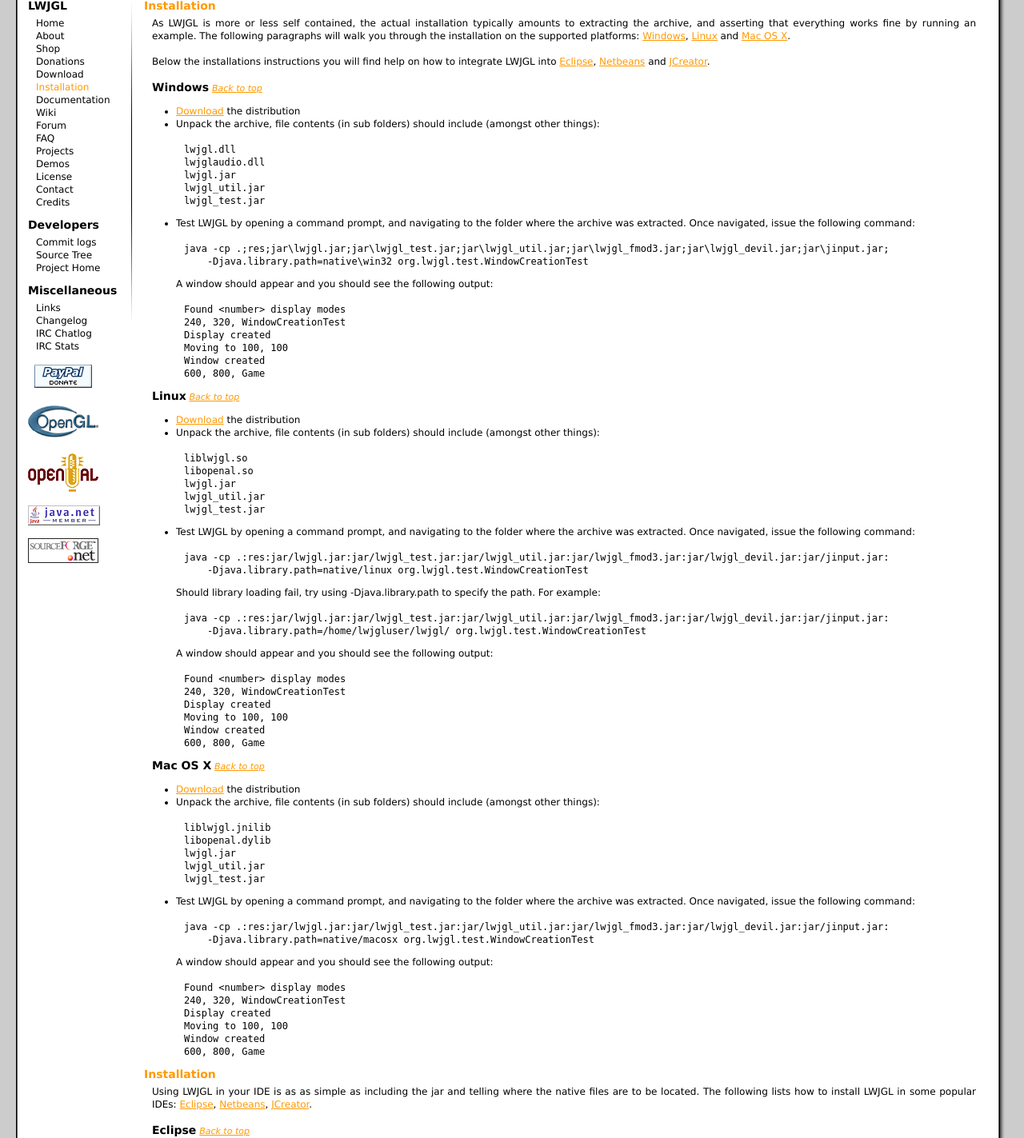
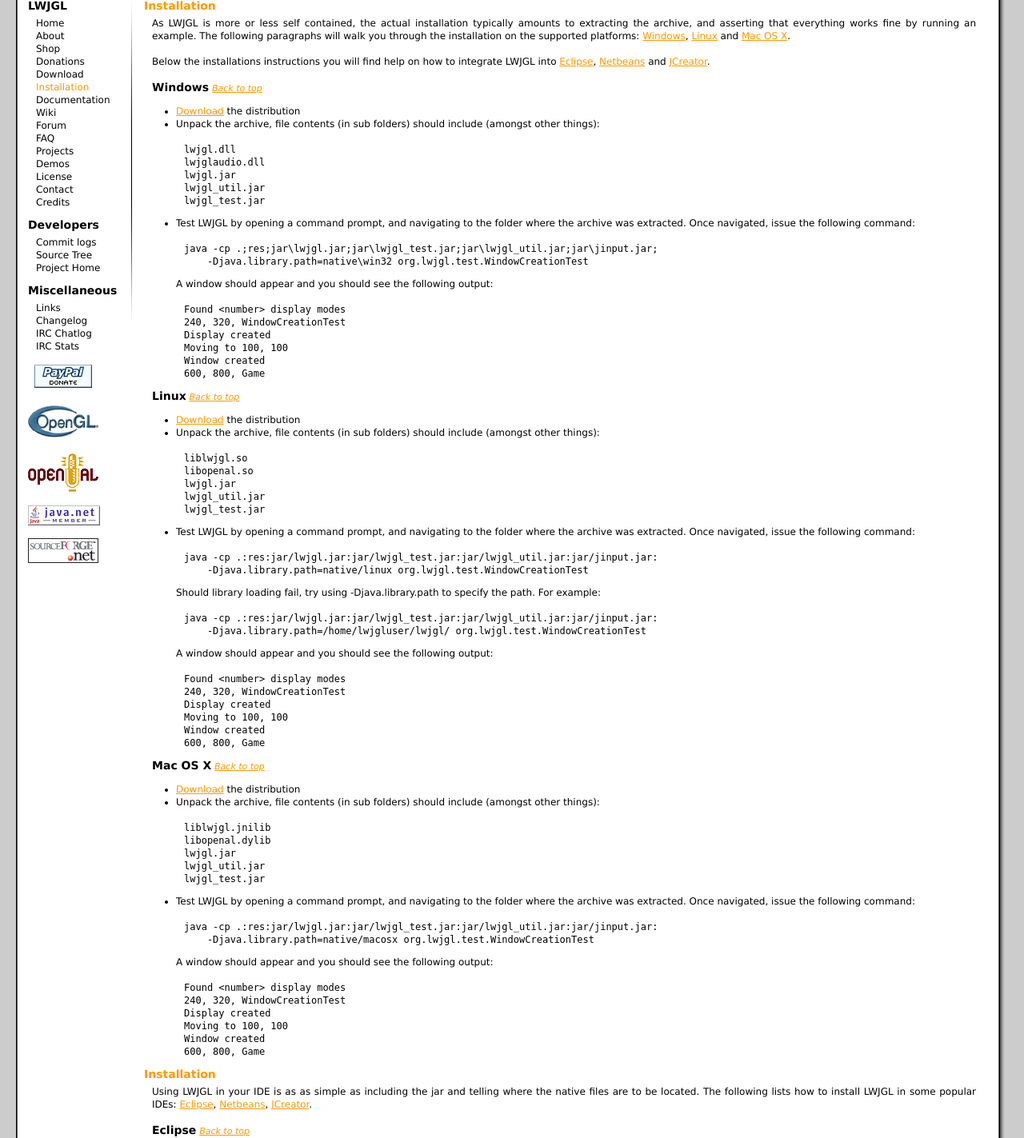
Before and after one commit to LWJGL/lwjgl-www, a PHP site: page /installation.php in a window 1280 px wide. Shown: the part 315-1738 px from the top of the page at 80% size. Run offline with PHP 8.4, Linux system fonts and the light colour scheme.

Commit message:
Removed mention of devil and fmod from www/*php

```diff
--- a/installation.php
+++ b/installation.php
@@ -20,7 +20,7 @@ lwjgl_test.jar</pre>
 	</li>
 	<li>
 		Test LWJGL by opening a command prompt, and navigating to the folder where the archive was extracted. Once navigated, issue the following command:<br/><br/>
-		<pre>java -cp .;res;jar\lwjgl.jar;jar\lwjgl_test.jar;jar\lwjgl_util.jar;jar\lwjgl_fmod3.jar;jar\lwjgl_devil.jar;jar\jinput.jar;
+		<pre>java -cp .;res;jar\lwjgl.jar;jar\lwjgl_test.jar;jar\lwjgl_util.jar;jar\jinput.jar;
     -Djava.library.path=native\win32 org.lwjgl.test.WindowCreationTest</pre>
 		A window should appear and you should see the following output:<br/><br/>
 		<pre>Found &lt;number&gt; display modes
@@ -47,10 +47,10 @@ lwjgl_test.jar</pre>
 	</li>
 	<li>
 		Test LWJGL by opening a command prompt, and navigating to the folder where the archive was extracted. Once navigated, issue the following command:<br/><br/>
-		<pre>java -cp .:res:jar/lwjgl.jar:jar/lwjgl_test.jar:jar/lwjgl_util.jar:jar/lwjgl_fmod3.jar:jar/lwjgl_devil.jar:jar/jinput.jar:
+		<pre>java -cp .:res:jar/lwjgl.jar:jar/lwjgl_test.jar:jar/lwjgl_util.jar:jar/jinput.jar:
     -Djava.library.path=native/linux org.lwjgl.test.WindowCreationTest</pre>
 		Should library loading fail, try using -Djava.library.path to specify the path. For example:<br/><br/>
-		<pre>java -cp .:res:jar/lwjgl.jar:jar/lwjgl_test.jar:jar/lwjgl_util.jar:jar/lwjgl_fmod3.jar:jar/lwjgl_devil.jar:jar/jinput.jar:
+		<pre>java -cp .:res:jar/lwjgl.jar:jar/lwjgl_test.jar:jar/lwjgl_util.jar:jar/jinput.jar:
     -Djava.library.path=/home/lwjgluser/lwjgl/ org.lwjgl.test.WindowCreationTest</pre>
 		A window should appear and you should see the following output:<br/><br/>
 		<pre>Found &lt;number&gt; display modes
@@ -77,7 +77,7 @@ lwjgl_test.jar</pre>
 	</li>
 	<li>
 		Test LWJGL by opening a command prompt, and navigating to the folder where the archive was extracted. Once navigated, issue the following command:<br/><br/>
-		<pre>java -cp .:res:jar/lwjgl.jar:jar/lwjgl_test.jar:jar/lwjgl_util.jar:jar/lwjgl_fmod3.jar:jar/lwjgl_devil.jar:jar/jinput.jar:
+		<pre>java -cp .:res:jar/lwjgl.jar:jar/lwjgl_test.jar:jar/lwjgl_util.jar:jar/jinput.jar:
     -Djava.library.path=native/macosx org.lwjgl.test.WindowCreationTest</pre>
 		A window should appear and you should see the following output:<br/><br/>
 		<pre>Found &lt;number&gt; display modes
```
Also changed, not shown: demos.php (+0 -8 lines).
